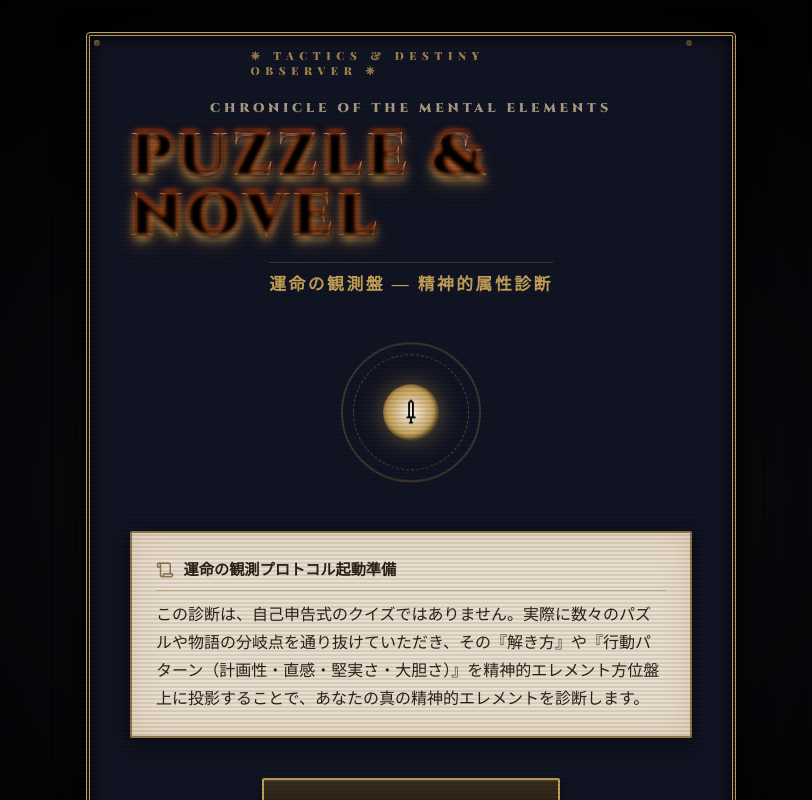
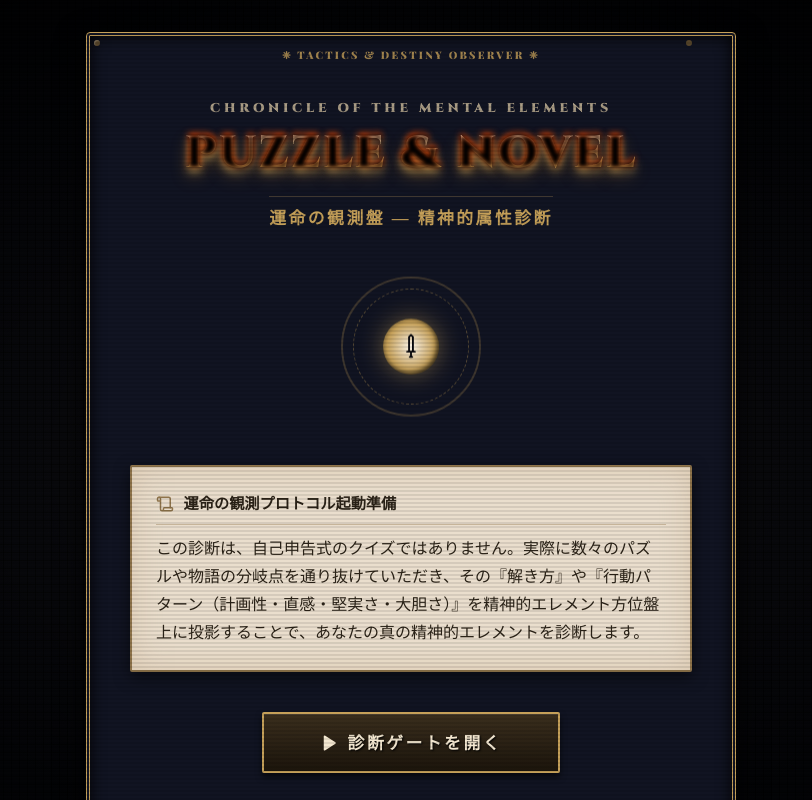
Before and after one commit to sunaonahito/puzzlenovel, a React (Vite) app: page / in a window 1280 px wide. Shown: the top 800 px of the page, without its empty margins (229-1041 px from the left). Built offline with nearby package versions, Linux system fonts and the light colour scheme; a web font is replaced by a local one.

Commit message:
style: fix title screen layouts to prevent two-line wrapping

```diff
--- a/src/components/TitleScreen.jsx
+++ b/src/components/TitleScreen.jsx
@@ -20,12 +20,13 @@ export default function TitleScreen({ onStart }) {
         top: '12px',
         left: '50%',
         transform: 'translateX(-50%)',
-        fontSize: '0.7rem',
+        fontSize: '0.65rem',
         fontWeight: '900',
-        letterSpacing: '0.5em',
+        letterSpacing: '0.22em',
         color: '#c5a059',
         textTransform: 'uppercase',
-        opacity: 0.8
+        opacity: 0.8,
+        whiteSpace: 'nowrap'
       }}>
         ❈ TACTICS & DESTINY OBSERVER ❈
       </div>
@@ -42,12 +43,14 @@ export default function TitleScreen({ onStart }) {
           Chronicle of the Mental Elements
         </div>
         <h1 className="glow-text" style={{
-          fontSize: '3.75rem',
+          fontSize: '2.8rem',
           margin: '0.25rem 0',
           fontWeight: '900',
-          letterSpacing: '0.08em',
-          lineHeight: '1',
-          fontFamily: 'Cinzel, serif'
+          letterSpacing: '0.05em',
+          lineHeight: '1.2',
+          fontFamily: 'Cinzel, serif',
+          whiteSpace: 'nowrap',
+          textAlign: 'center'
         }}>
           PUZZLE & NOVEL
         </h1>
```
